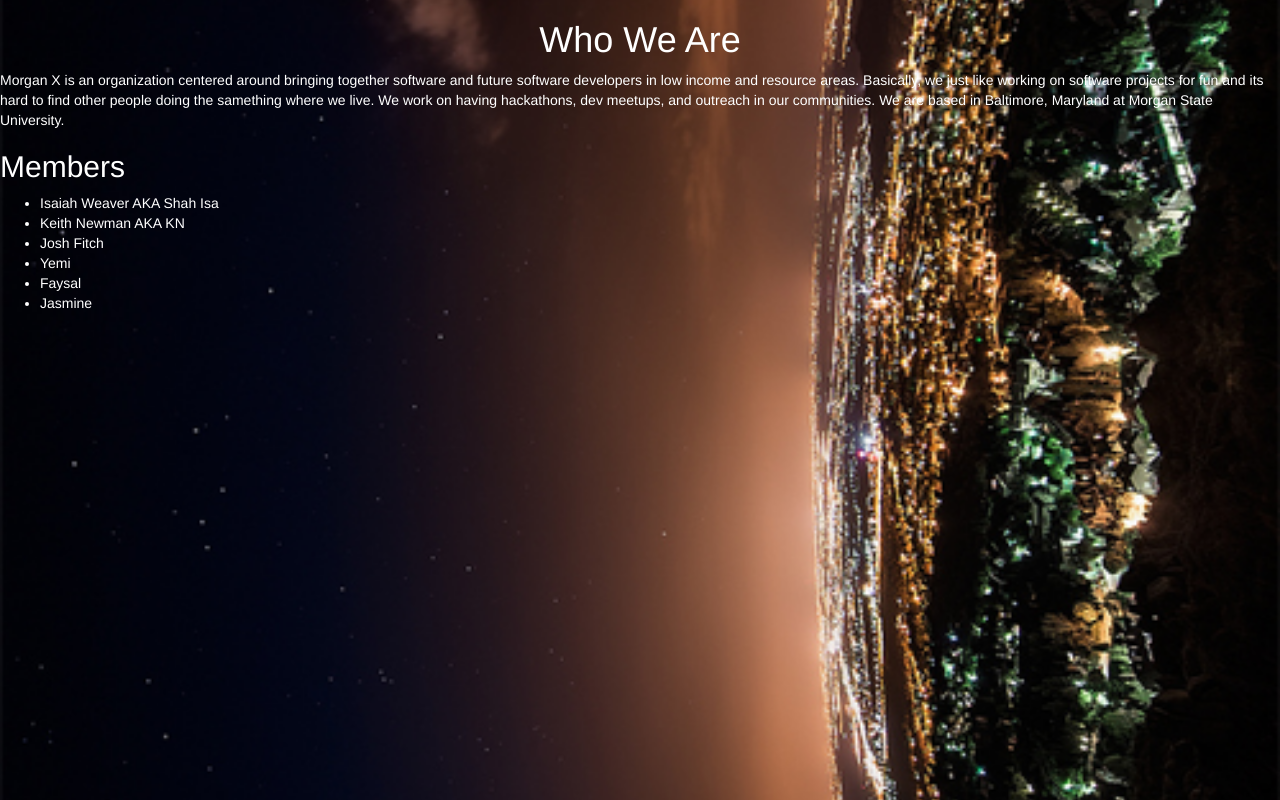
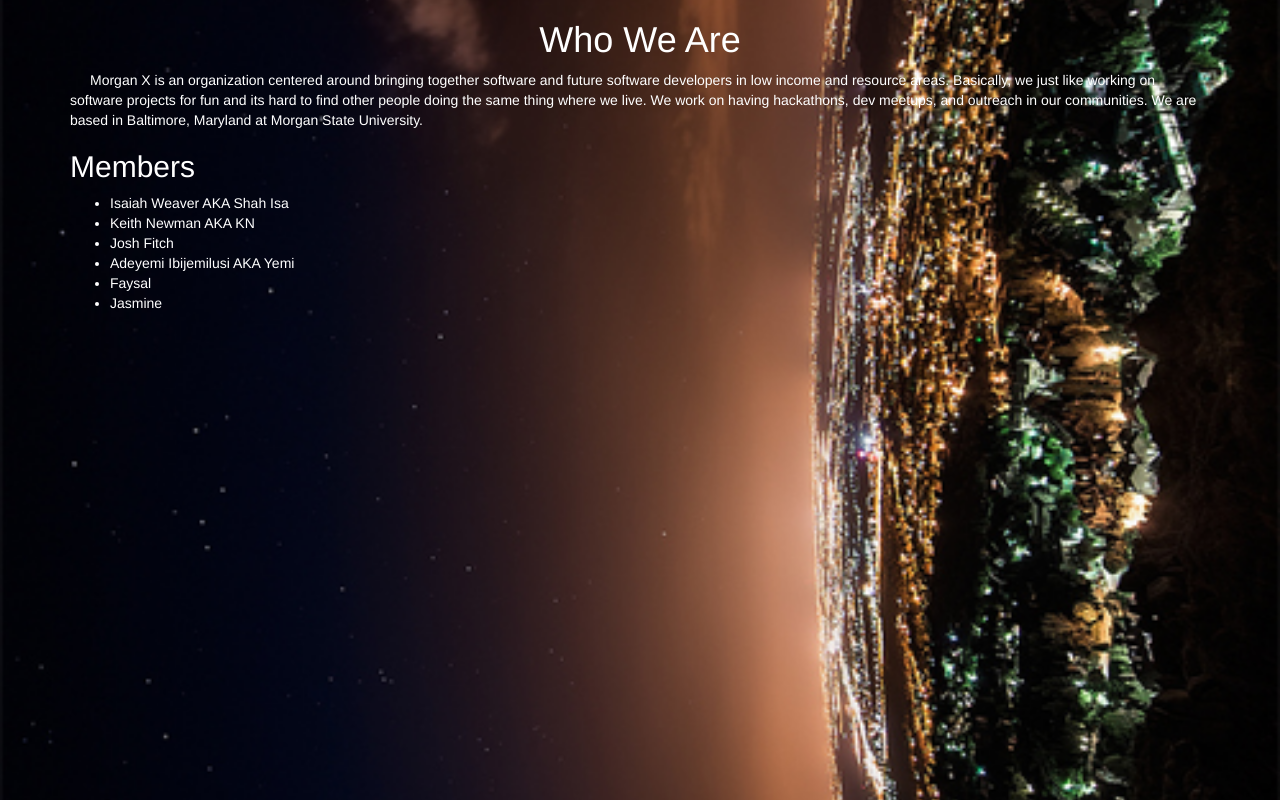
Before and after one commit to shahisa/Morgan-X-Hacks, a plain HTML site: page about.html in a window 1280 px wide. Drawn offline with nearby package versions, Linux system fonts and the light colour scheme.

Commit message:
Add files via upload
~Added some padding
~Edited Name
~ Fix Indentation

```diff
--- a/about.html
+++ b/about.html
@@ -22,6 +22,13 @@
 .white-text{
 	color:white;
 }
+p {
+	text-indent: 20px;
+}
+.container {
+	text-align: left;
+	padding-left: 2px;
+}
 li{
 	color:white;
 }
@@ -31,18 +38,25 @@ li{
 <!-- Latest compiled and minified CSS -->
 <link rel="stylesheet" href="https://maxcdn.bootstrapcdn.com/bootstrap/3.3.6/css/bootstrap.min.css" integrity="sha384-1q8mTJOASx8j1Au+a5WDVnPi2lkFfwwEAa8hDDdjZlpLegxhjVME1fgjWPGmkzs7" crossorigin="anonymous">
 <body>
-	<h1 class="white-text">Who We Are</h1>
-		<p class="background white-text">Morgan X is an organization centered around bringing together software and future software developers in low income and resource areas. Basically, we just like working on software projects for fun and its hard to find other people doing the samething where we live. We work on having hackathons, dev meetups, and outreach in our communities. We are based in Baltimore, Maryland at Morgan State University.</p>
+	<header class = "white-text">
+	<h1>  Who We Are </h1>
+		</header>
+		<div class="container">
+		<p class="background white-text">Morgan X is an organization centered around bringing together software and future software developers in low income and resource areas.
+			 Basically, we just like working on software projects for fun and its hard to find other people doing the same thing where we live.
+			 We work on having hackathons, dev meetups, and outreach in our communities.
+			We are based in Baltimore, Maryland at Morgan State University.</p>
 			<div class"row">
 				<h2 class="white-text">Members</h2>
 					<ul>
 						<li>Isaiah Weaver AKA Shah Isa</li>
 						<li>Keith Newman AKA KN</li>
 						<li>Josh Fitch</li>
-						<li>Yemi</li>
+						<li>Adeyemi Ibijemilusi AKA Yemi</li>
 						<li>Faysal</li>
 						<li>Jasmine</li>
 					</ul>
 			</div>
+</div>
 </body>
 </html>
```
